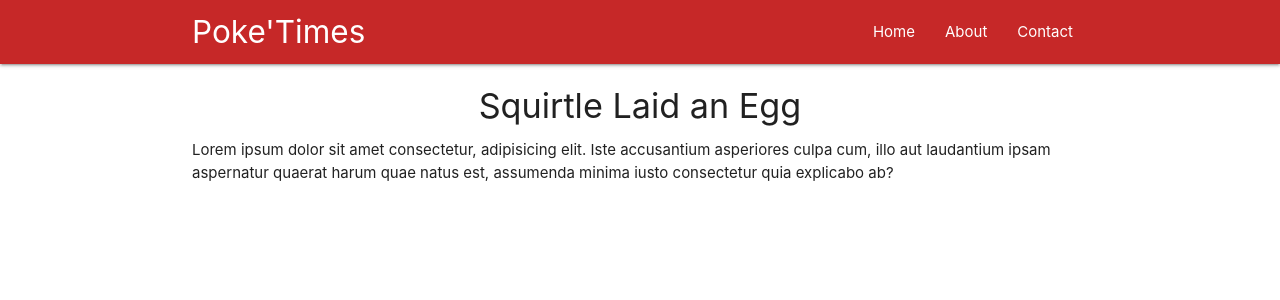
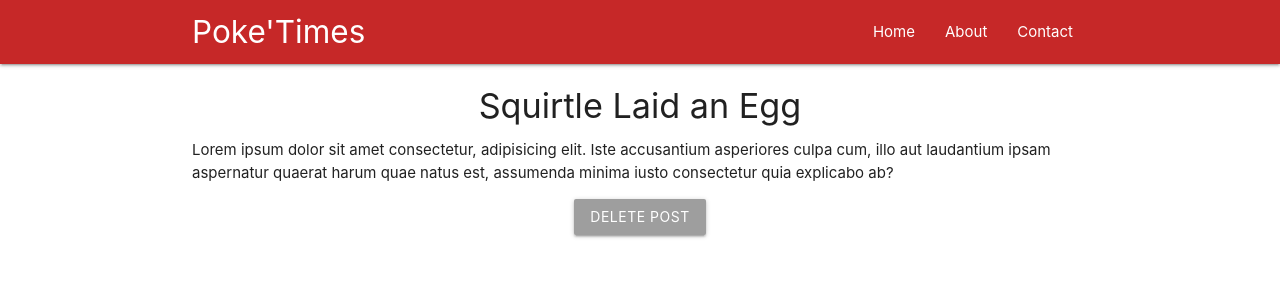
Before and after one commit to notsarthak/Poketimes-react, a React (Create React App) app: page /1 in a window 1280 px wide. Shown: the top 300 px of the page. Built offline with nearby package versions, Linux system fonts and the light colour scheme.

Commit message:
Dispatching action from component

```diff
--- a/src/components/Post.js
+++ b/src/components/Post.js
@@ -2,15 +2,24 @@
 import {connect} from 'react-redux';
 
 class Post extends Component{
+    handleClick=(e)=>{
+        this.props.deletePost(this.props.match.params.post_id);
+        this.props.history.push('/');
+    }
     render()
     {
-        //console.log(this.props)
+        console.log(this.props)
         const post=this.props.post?(
             <div className="post">
                 <h4 className="center">
                     {this.props.post.title}
                 </h4>
                 <p>{this.props.post.body}</p>
+                <div className="center">
+                <button className="btn grey" onClick={this.handleClick}>
+                    Delete Post
+                </button>
+                </div>
             </div>
         ):(
             <div className="center">Loading post...</div>
@@ -30,4 +39,12 @@
     }
 }
 
-export default connect(mapStateToProps)(Post);
+const mapDispatchToProps=(dispatch)=>{
+    return {
+        deletePost: (id)=>{
+            dispatch({type:'DELETE_POST', id})
+        }
+    }
+}
+
+export default connect(mapStateToProps,mapDispatchToProps)(Post);
--- a/src/reducers/rootReducer.js
+++ b/src/reducers/rootReducer.js
@@ -7,7 +7,18 @@
 }
 
 const rootReducer=(state=initState,action)=>{
-    return state;
+    if(action.type==='DELETE_POST')
+    {
+        let newPosts=state.posts.filter(post=>{
+            return post.id!==action.id
+        })
+        return {
+            ...state,
+            posts:newPosts
+        }
+    }
+    else
+    return state
 }
 
 export default rootReducer;
```
